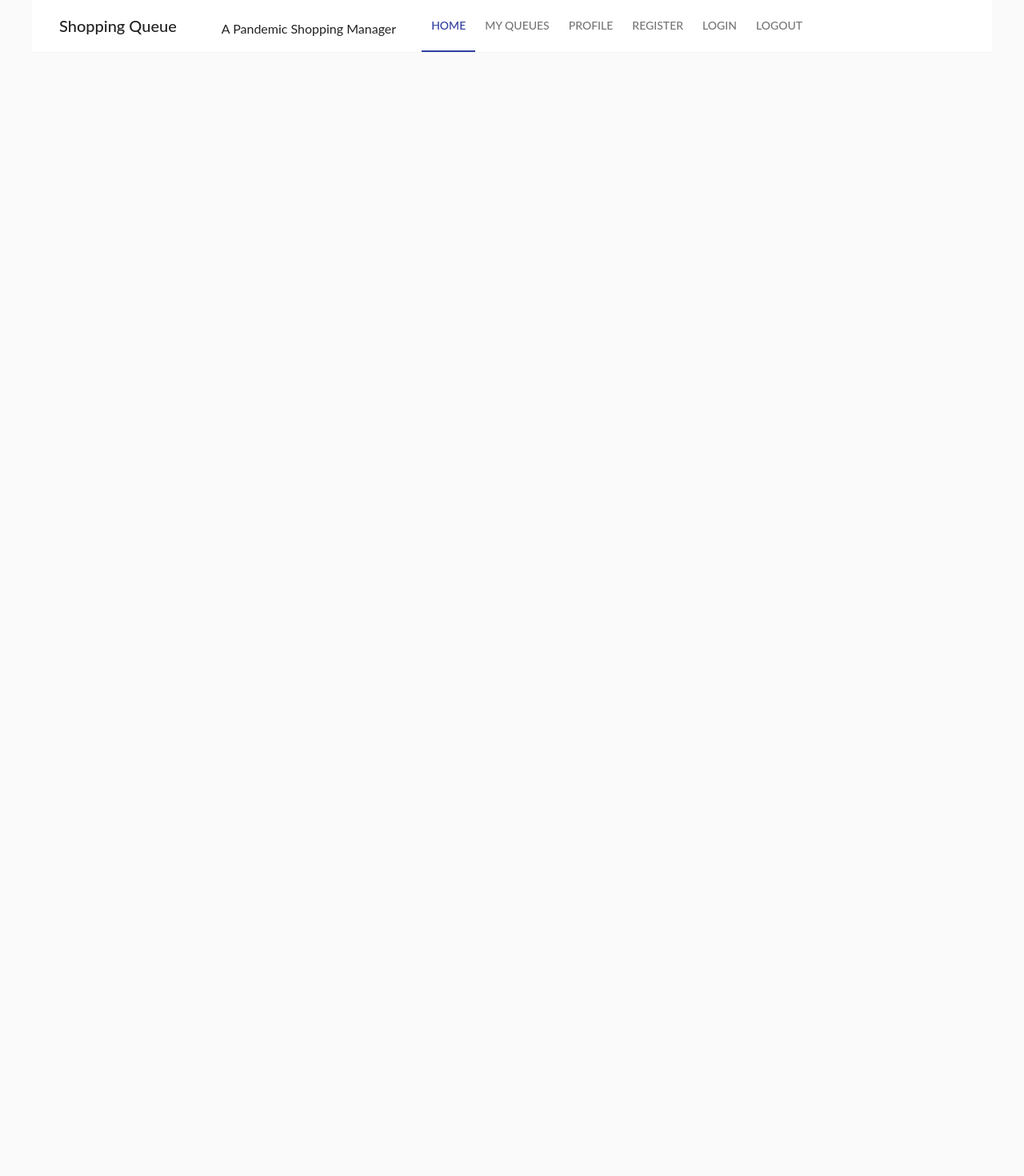
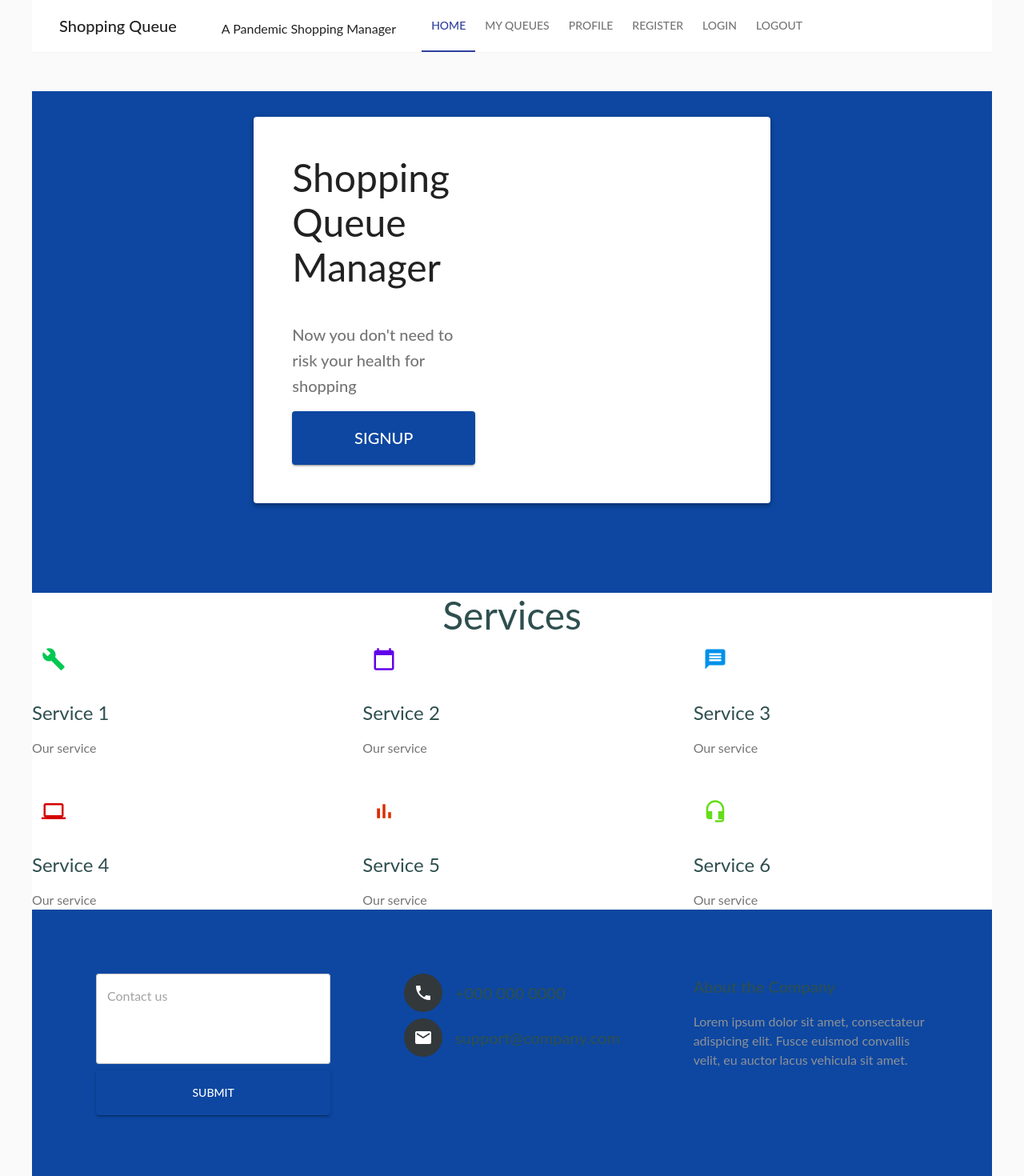
Before and after one commit to larryworm1127/Shopping-Queue, a React (Create React App) app: page / in a window 1280 px wide. Shown: the top 1470 px of the page at 80% size. Before the commit the page ends 800 px from the top, so only its background shows below. Built offline with nearby package versions, Linux system fonts and the light colour scheme.

Commit message:
Home page Js
First version

```diff
--- a/src/components/home.js
+++ b/src/components/home.js
@@ -1,14 +1,22 @@
 import React from 'react';
 import NavBar from './Nav/navbar';
-import { withRouter } from 'react-router-dom';
+import HeadSection from "../components/Home/HeadSection";
+import ServiceSect from "../components/Home/ServiceSect";
+import Footer from "../components/Home/Footer"
+
 
 /* Component for the Home page */
 class Home extends React.Component {
   render() {
     return (
-      <NavBar currentPath={this.props.location.pathname}/>
+      <div className="App">
+      <NavBar/>
+        <HeadSection />
+        <ServiceSect />
+        <Footer/>
+        </div>
     );
   }
 }
 
-export default withRouter(Home);
+export default Home;
```
